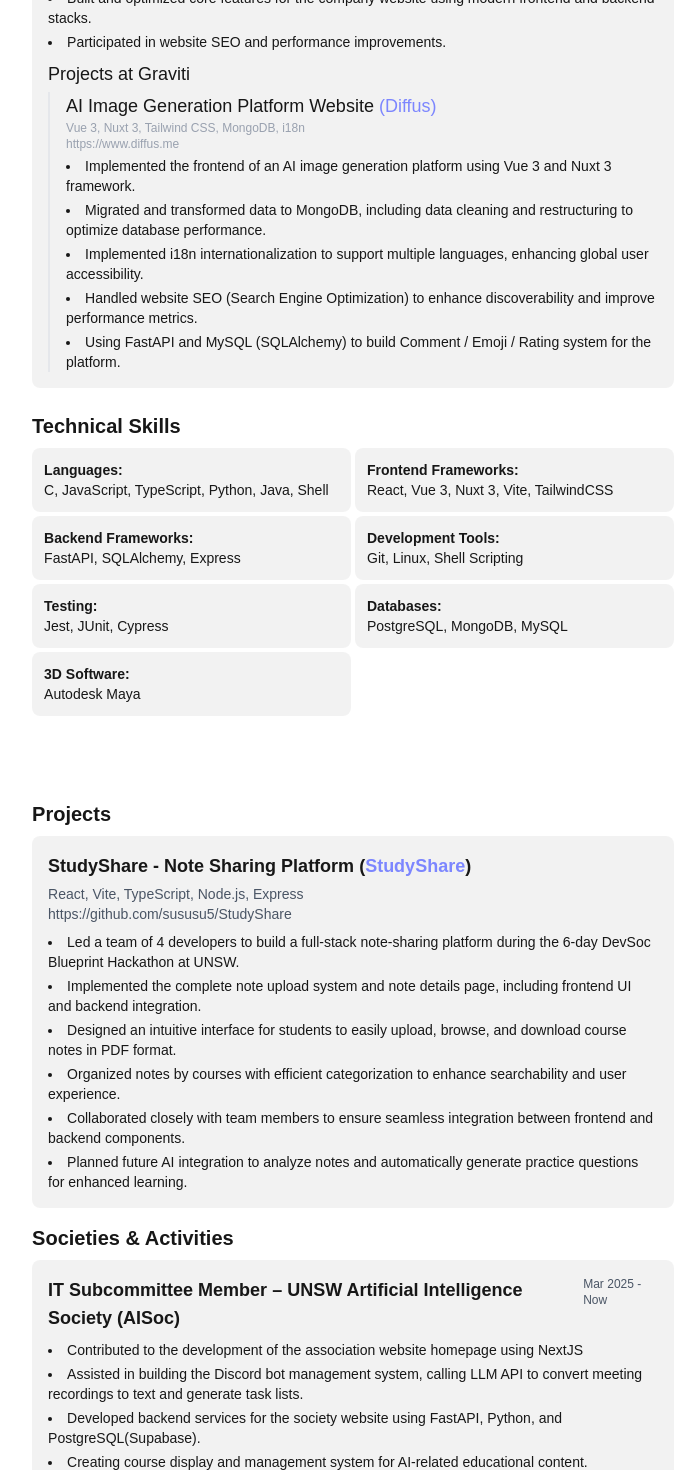
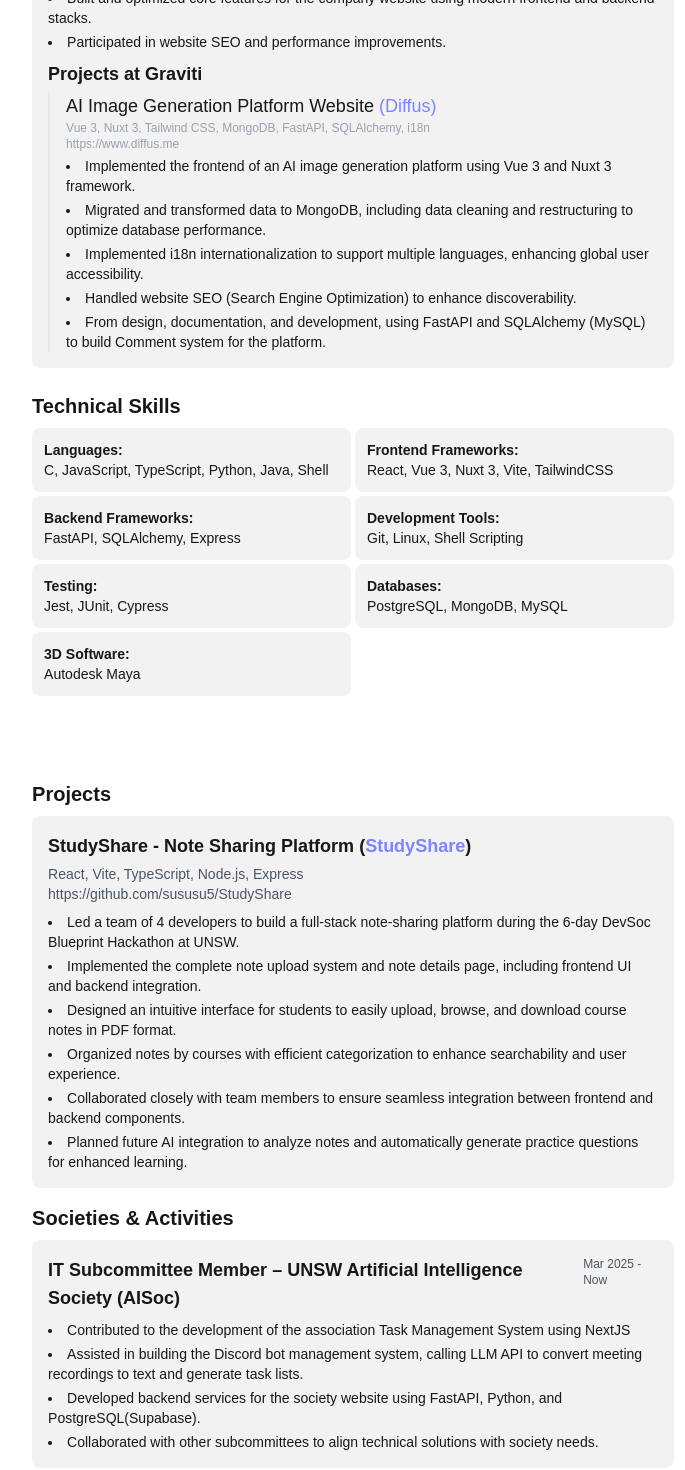
Before and after one commit to CUinspace233/my-resume, a Next.js app: page /en in a window 1280 px wide. Shown: the part 540-2010 px from the top of the page, without its empty margins (287-972 px from the left). Built offline with nearby package versions, Linux system fonts and the light colour scheme.

Commit message:
Update .gitignore to include new cursor indexing ignore file and spec story. Modify English and Chinese message files to reflect changes in project technologies and achievements, including updates to the Comment system description. Adjust Experience component for improved project title styling.

```diff
--- a/messages/en.json
+++ b/messages/en.json
@@ -28,15 +28,15 @@
           "projects": [
             {
               "title": "AI Image Generation Platform Website",
-              "technologies": ["Vue 3", "Nuxt 3", "Tailwind CSS", "MongoDB", "i18n"],
+              "technologies": ["Vue 3", "Nuxt 3", "Tailwind CSS", "MongoDB", "FastAPI", "SQLAlchemy", "i18n"],
               "projectUrl": "https://www.diffus.me",
               "siteName": "Diffus",
               "description": [
                 "Implemented the frontend of an AI image generation platform using Vue 3 and Nuxt 3 framework.",
                 "Migrated and transformed data to MongoDB, including data cleaning and restructuring to optimize database performance.",
                 "Implemented i18n internationalization to support multiple languages, enhancing global user accessibility.",
-                "Handled website SEO (Search Engine Optimization) to enhance discoverability and improve performance metrics.",
-                "Using FastAPI and MySQL (SQLAlchemy) to build Comment / Emoji / Rating system for the platform."
+                "Handled website SEO (Search Engine Optimization) to enhance discoverability.",
+                "From design, documentation, and development, using FastAPI and SQLAlchemy (MySQL) to build Comment system for the platform."
               ]
             }
           ]
@@ -80,10 +80,9 @@
           "position": "IT Subcommittee Member",
           "period": "Mar 2025 - Now",
           "achievements": [
-            "Contributed to the development of the association website homepage using NextJS",
+            "Contributed to the development of the association Task Management System using NextJS",
             "Assisted in building the Discord bot management system, calling LLM API to convert meeting recordings to text and generate task lists.",
             "Developed backend services for the society website using FastAPI, Python, and PostgreSQL(Supabase).",
-            "Creating course display and management system for AI-related educational content.",
             "Collaborated with other subcommittees to align technical solutions with society needs."
           ]
         }
--- a/messages/zh.json
+++ b/messages/zh.json
@@ -23,20 +23,20 @@
           "period": "2024年12月 - 至今",
           "achievements": [
             "使用现代前后端技术栈构建和优化公司网站的核心功能",
-            "负责网站 SEO (搜索引擎优化) 和性能改进。"
+            "负责网站 SEO (搜索引擎优化)"
           ],
           "projects": [
             {
               "title": "AI 图像生成平台网站",
-              "technologies": ["Vue 3", "Nuxt 3", "Tailwind CSS", "MongoDB", "i18n"],
+              "technologies": ["Vue 3", "Nuxt 3", "Tailwind CSS", "MongoDB", "FastAPI", "SQLAlchemy", "i18n"],
               "projectUrl": "https://www.diffus.me",
               "siteName": "Diffus",
               "description": [
                 "使用 Vue 3 和 Nuxt 3 框架构建了 AI 图像生成平台的前端。",
-                "将数据迁移到 MongoDB，包括数据清洗和重构以优化数据库性能。",
+                "将数据迁移到 MongoDB，包括数据清洗和重构以适配前端需求。",
                 "实现 i18n 国际化以支持多种语言，提升全球用户访问性。",
-                "处理网站 SEO (搜索引擎优化) 以提高可发现性和性能指标。",
-                "使用 FastAPI 和 MySQL (SQLAlchemy) 构建评论 / 表情 / 评分系统。"
+                "处理网站 SEO (搜索引擎优化) 以提高可发现性。",
+                "从方案设计、文档编写到开发，使用 FastAPI 和 SQLAlchemy (MySQL) 构建评论系统。"
               ]
             }
           ]
--- a/src/components/Experience.tsx
+++ b/src/components/Experience.tsx
@@ -45,7 +45,7 @@
           {/* Projects */}
           {item.projects && item.projects.length > 0 && (
             <div className="mt-2">
-              <h4 className="text-lg font-medium">{t('projects')}</h4>
+              <h4 className="text-lg font-semibold">{t('projects')}</h4>
               {item.projects.map((project, i) => (
                 <div key={i} className="mt-1 pl-4 border-l-2 border-gray-200">
                   <div className="font-medium text-lg">
```
Also changed, not shown: 1 other file (tests, documents, lock files or other folders).
